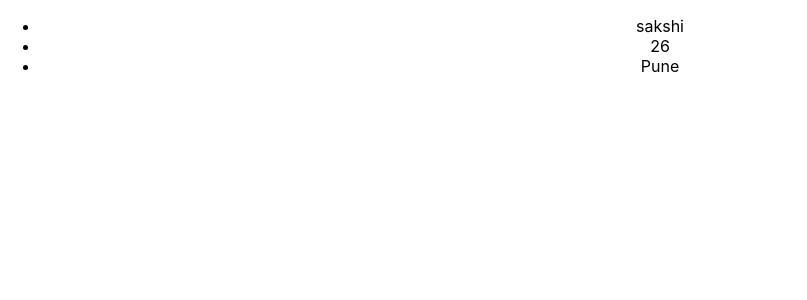
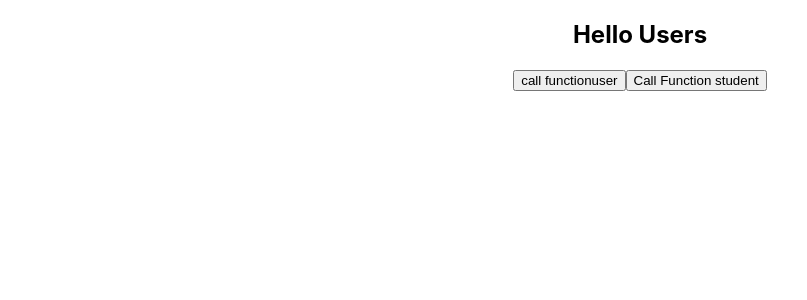
Before and after one commit to sakshi16-b/react-tut, a React (Create React App) app: page / in a window 1280 px wide. Shown: the top 300 px of the page, without its empty margins (0-807 px from the left). Built offline with nearby package versions, Linux system fonts and the light colour scheme.

Commit message:
props_in_functional_component

```diff
--- a/src/App.js
+++ b/src/App.js
@@ -2,12 +2,17 @@ import logo from "./logo.svg";
 import "./App.css";
 import { useState } from "react";
 import Student from "./Student";
+import Users from "./Users";
 
 function App() {
+  function getData() {
+    alert("Hello from App component");
+  }
   return (
     <>
       <div className="App">
-        <Student name={"sakshi"} age={"26"} city={"Pune"} />
+        <Users  name="user" data={getData} />
+        <Student name="student" data={getData} />
       </div>
     </>
   );
--- a/src/Student.js
+++ b/src/Student.js
@@ -1,13 +1,9 @@
 import React from "react";
 
-function Student(data) {
+function Student({ data, name }) {
   return (
     <>
-      <ul>
-        <li> {data.name}</li>
-        <li> {data.age}</li>
-        <li>{data.city}</li>
-      </ul>
+      <button onClick={data}>Call Function {name}</button>
     </>
   );
   //without jsx
--- a/src/Users.js
+++ b/src/Users.js
@@ -1,6 +1,10 @@
-function Users() {
-    return (
-        <h2>Hello Users</h2>
-    )
+function Users({ data, name }) {
+  console.log(data);
+  return (
+    <>
+      <h2>Hello Users </h2>
+      <button onClick={data}>call function{name}</button>
+    </>
+  );
 }
 export default Users;
```
